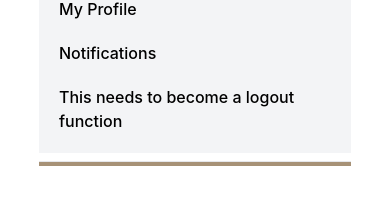
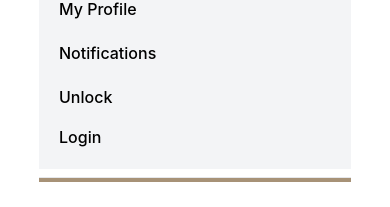
Before and after one commit to OliwierWijas/SEP4-frontend, a React (Create React App) app: page /MyHome in a window 390 px wide. Both pictures are taken after a click on the button 315 px from the left and 40 px from the top of the page. Shown: the part 179-386 px from the top of the page. Built offline with nearby package versions, Linux system fonts and the light colour scheme.

Commit message:
Small screen navbar now closes upon pressing something in it :D

```diff
--- a/src/components/Header.js
+++ b/src/components/Header.js
@@ -14,6 +14,12 @@ export default function Header({ setNotificationOpen }) {
   const handleLocker = () => {
     toggleLocker(!isHouseLocked);
 };
+
+
+  const handleNavbarItemClick = () => {
+    setIsOpen(false); // Close the navbar whenever an item is clicked
+  };
+
   return (
     <>
       <nav className="header bg-white mt-2">
@@ -23,6 +29,7 @@ export default function Header({ setNotificationOpen }) {
               <Link
                 to="/"
                 className="text-base text-xl md:text-2xl lg:text-4xl xl:text-3xl text-gray-800"
+                onClick={handleNavbarItemClick}
               >
                 <p style={{ color: "#a79277" }}><b>Smart</b> Home</p>
               </Link>
@@ -86,18 +93,21 @@ export default function Header({ setNotificationOpen }) {
               <Link
                 to="/About"
                 className="hover:text-gray-800 block px-3 py-2 rounded-md text-base font-medium"
+                onClick={handleNavbarItemClick}
               >
                 About
               </Link>
               <Link
                 to="/MyHome"
                 className="hover:text-gray-800 block px-3 py-2 rounded-md text-base font-medium"
+                onClick={handleNavbarItemClick}
               >
                 My Home
               </Link>
               <Link
                 to="/MyProfile"
                 className="hover:text-gray-800 block px-3 py-2 rounded-md text-base font-medium"
+                onClick={handleNavbarItemClick}
               >
                 My Profile
               </Link>
@@ -107,7 +117,15 @@ export default function Header({ setNotificationOpen }) {
               >
                 Notifications
               </div>
-              <p className="hover:text-gray-800 block px-3 py-2 rounded-md text-base font-medium"> This needs to become a logout function </p>
+              <div
+                onClick={() => handleLocker()}
+                className="hover:text-gray-800 block px-3 py-2 rounded-md text-base font-medium"
+              >
+                {isHouseLocked ? "Lock House" : "Unlock"}
+              </div>
+              <Link to="/Login" onClick={handleNavbarItemClick}>
+              <p className="hover:text-gray-800 block px-3 py-2 rounded-md text-base font-medium"> Login </p>
+              </Link>
             </div>
           </div>
         )}
```
